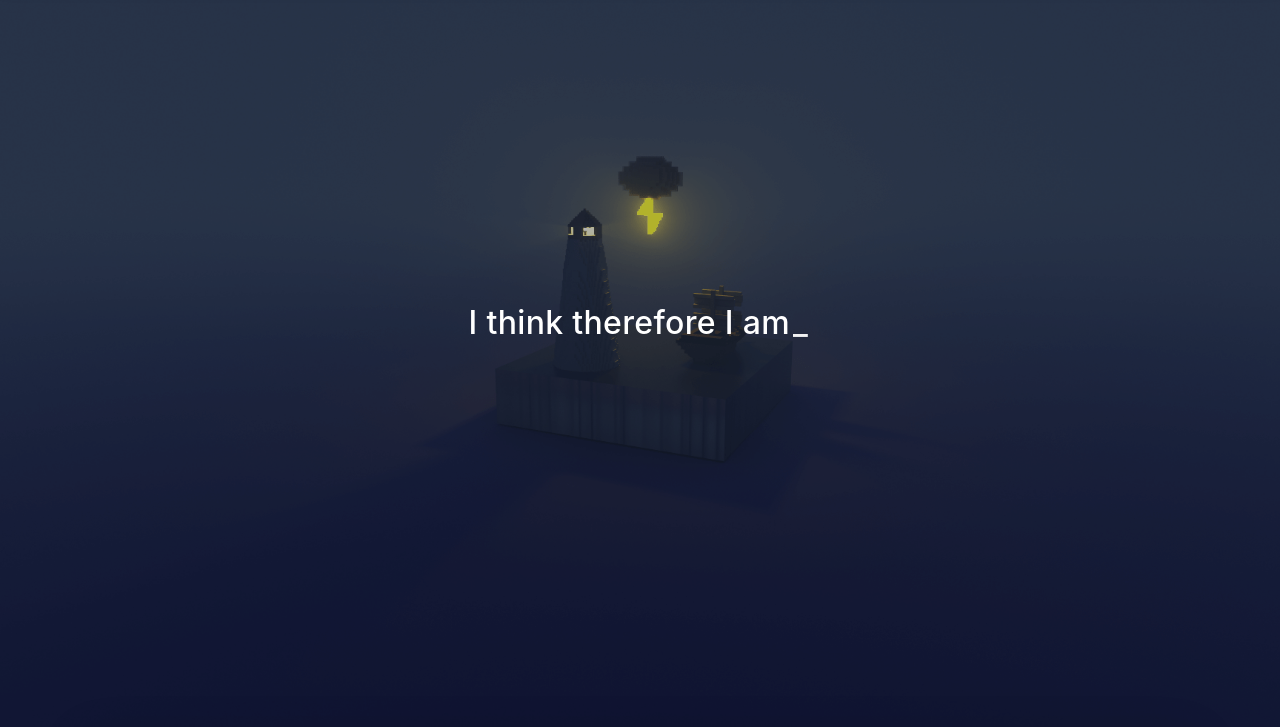
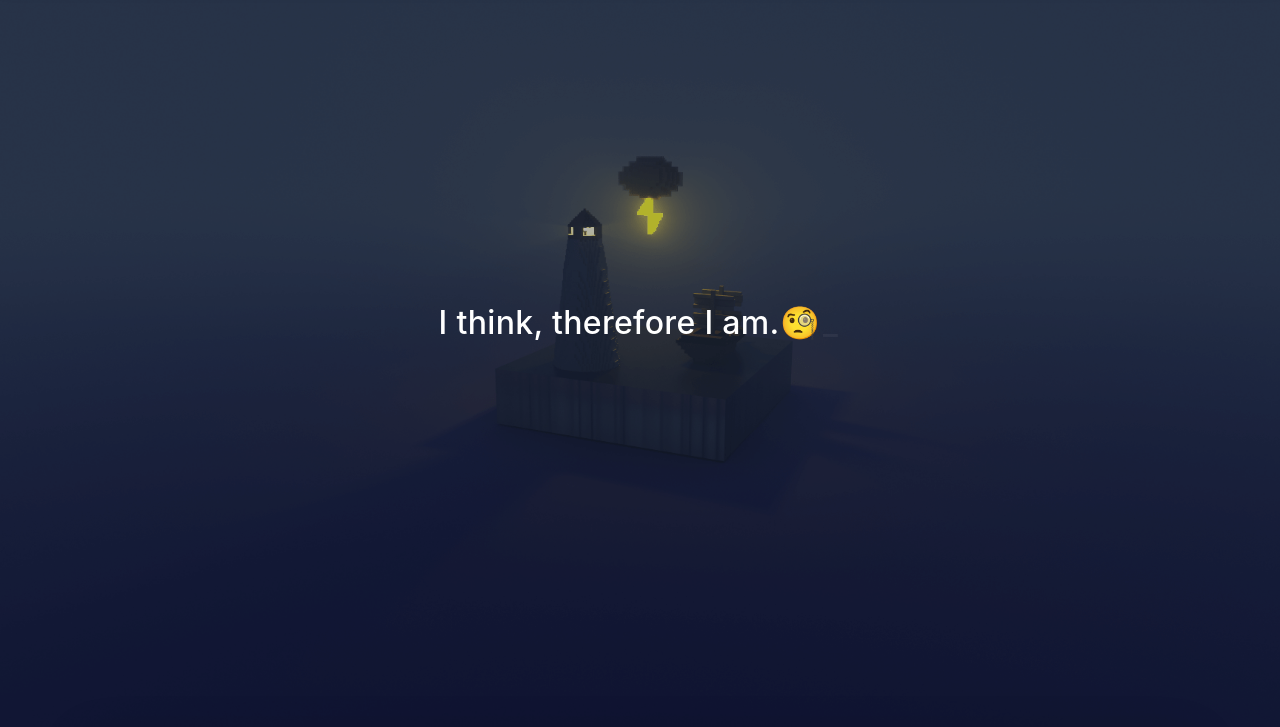
Before and after one commit to ACMerJuyu/ACMerJuyu.github.io, a plain HTML site: page index.html in a window 1280 px wide. Shown: the part 73-800 px from the top of the page. Drawn offline with nearby package versions, Linux system fonts and the light colour scheme; some packages are replaced by stand-ins of ours; a script that the page names is missing; some icons are missing; a small style sheet from the web is missing.

Commit message:
Site updated: 2024-11-25 09:25:21

```diff
--- a/index.html
+++ b/index.html
@@ -189,7 +189,7 @@
       <div class="banner-text text-center fade-in-up">
         <div class="h2">
 
-            <span id="subtitle" data-typed-text="I think therefore I am"></span>
+            <span id="subtitle" data-typed-text="I think, therefore I am.🧐"></span>
 
         </div>
 
```
